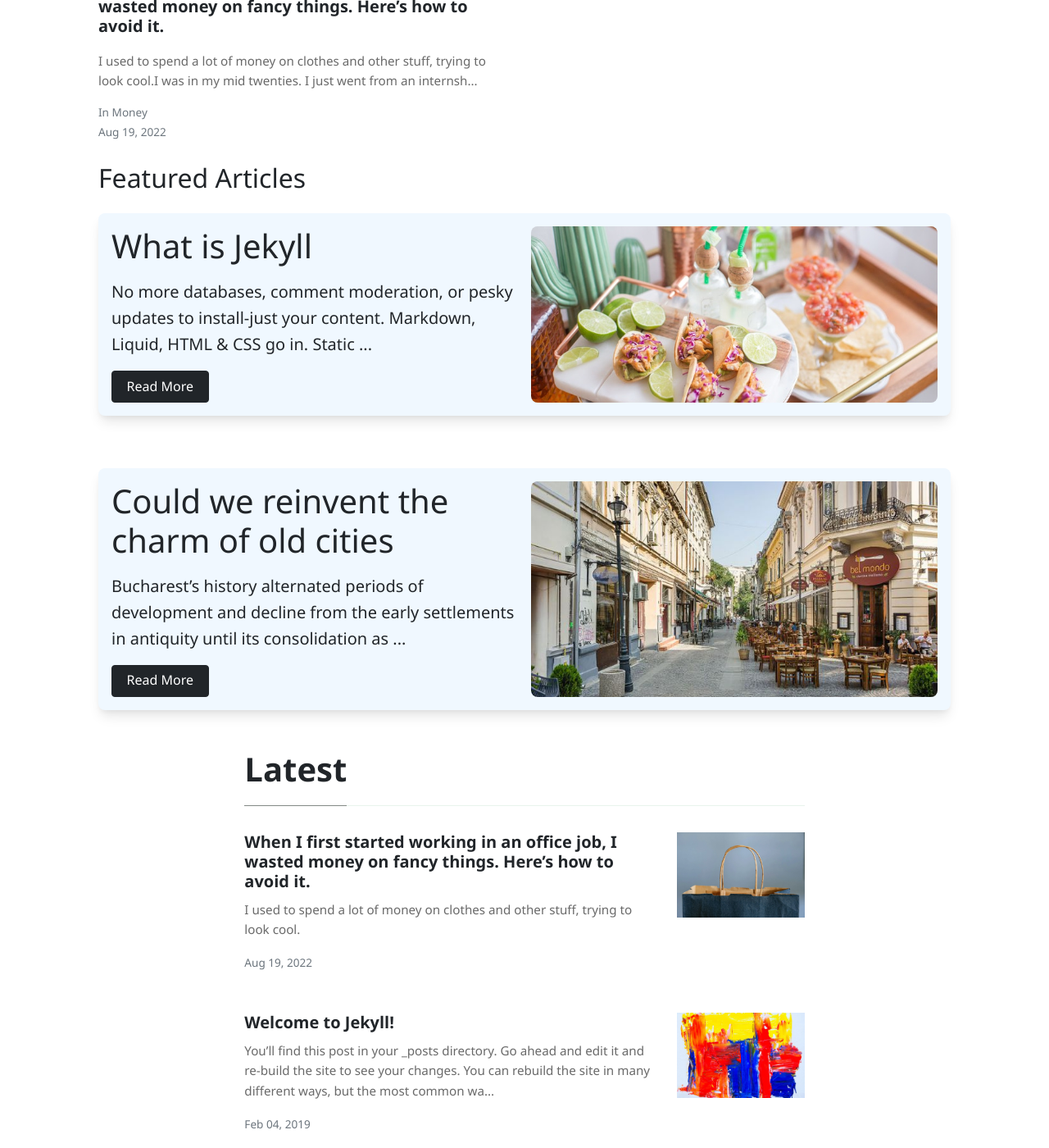
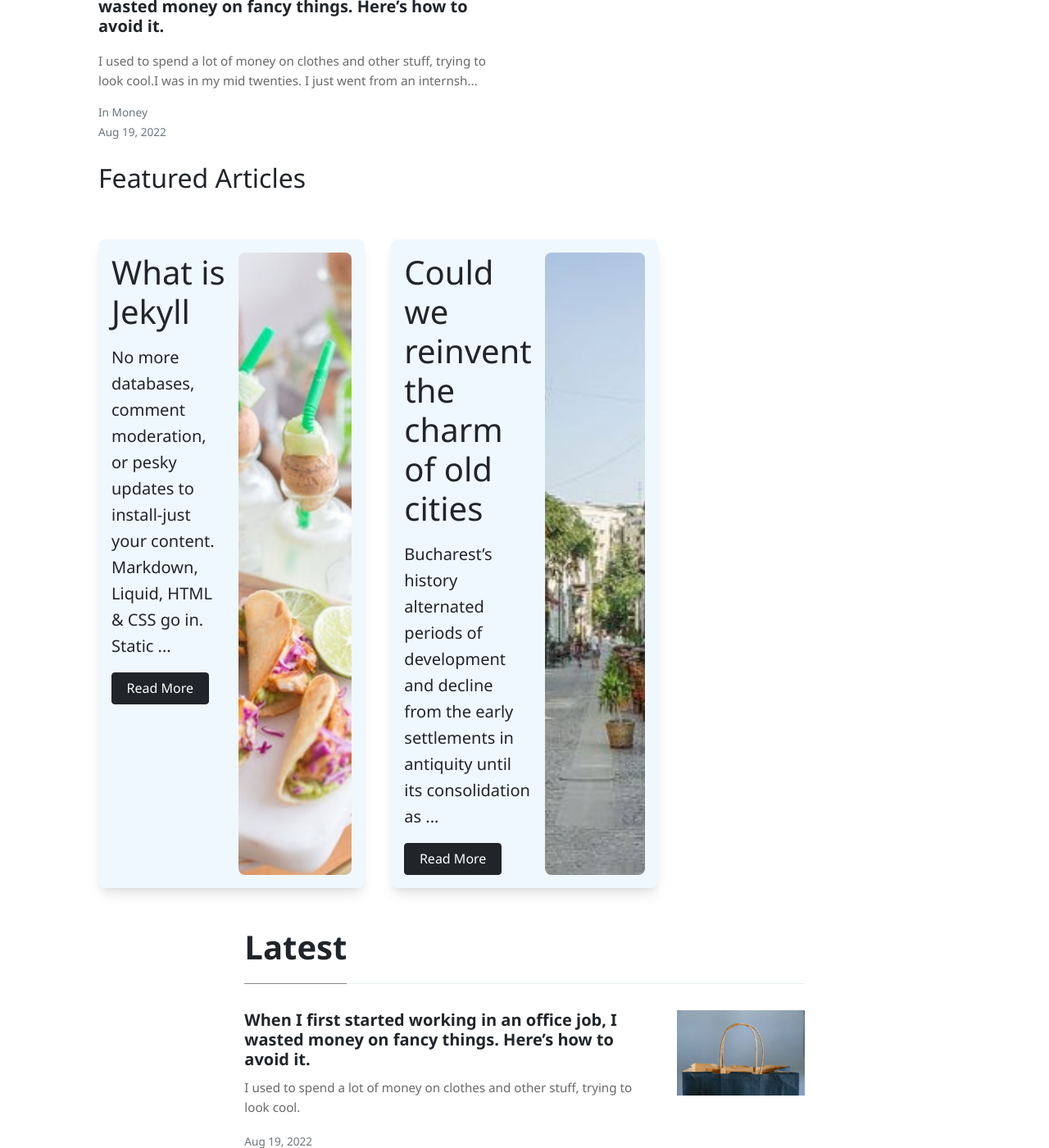
Before and after one commit to viccorrera/viccorrera.github.io, a Jekyll site: the page built from index.html, in a window 1280 px wide and 1400 px high, scrolled down 318 px. Shown: the whole window at 82% size. Built offline with Jekyll 4.4.1, drawn with Linux system fonts in a browser that asks for light colours; nearby versions of some CDN libraries; the list of posts is cut into pages by our own code.

Commit message:
Trying another fix for featured section

```diff
--- a/assets/css/theme.css
+++ b/assets/css/theme.css
@@ -1053,6 +1053,26 @@ div.a2a_full_footer {
 	margin: 0 auto;
 }
 
+.featured-section {
+	margin-left: auto;
+	margin-right: auto;
+	margin-top: 2.5rem;
+	display: grid;
+	max-width: 42rem;
+	grid-template-columns: repeat(1, minmax(0, 1fr));
+	column-gap: 2rem;
+	row-gap: 4rem;
+}
+
+@media (min-width: 1024px) {
+	.featured-section {
+		grid-template-columns: repeat(3, minmax(0, 1fr));
+		max-width: none;
+		margin-left: 0px;
+		margin-right: 0px;
+	}
+}
+
 .featured-item {
 	display: flex;
     flex-direction: column;
--- a/index.html
+++ b/index.html
@@ -50,9 +50,19 @@ description: "Level up your thinking"
     </div>
 
     <!-- Sticky - add sticky tag to the post you want to highlight here - tags: [sticky] -->
+
+
+
+
+
+
+
+
     <div class="mt-16 mx-auto my-0">
-        <h2>Featured Articles</h2>
-        <div class="d-flex flex-column gap-4">
+        <div>
+            <h2>Featured Articles</h2>
+        </div>
+        <div class="featured-section">
             {% for post in site.posts %}
             {% if post.tags contains "sticky" %}
             <div class="featured-item">
```
